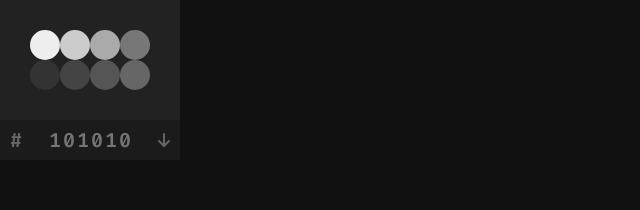
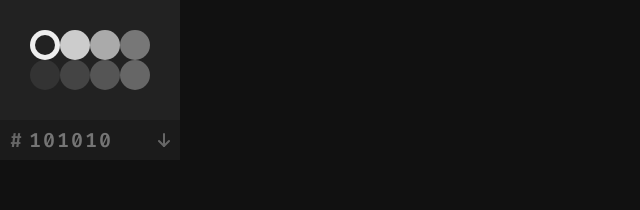
Before and after one commit to slowresonance/colors, a React (Create React App) app: page / in a window 1280 px wide. Both pictures are taken after a click on the element 45 px from the left and 45 px from the top of the page. Shown: the top 210 px of the page, without its empty margins (0-640 px from the left). Built offline with nearby package versions, Linux system fonts and the light colour scheme.

Commit message:
Added circle selection and color changing

```diff
--- a/src/App.js
+++ b/src/App.js
@@ -29,18 +29,15 @@ function App() {
   }, [colors]);
 
   const applyColors = () => {
-    console.log(getCurrentColors());
     for (let key in colors) {
       document
         .querySelector(":root")
         .style.setProperty(`--${key}`, colors[key]);
     }
-    console.log(getCurrentColors());
   };
 
   const handleEnter = (e) => {
     // handle wrong cases
-    if (e.key === "Enter") {
     let updatedColors = {};
     Object.keys(colors).map((key) =>
       key.replace("_", "-") === target
@@ -49,7 +46,8 @@ function App() {
     );
 
     setColors(updatedColors);
-    }
+
+    e.target.value = "";
   };
 
   return (
@@ -58,7 +56,11 @@ function App() {
         {Object.keys(colors).map(
           (key) =>
             key !== "background" && (
-              <Circle id={key.replace("_", "-")} setTarget={setTarget} />
+              <Circle
+                id={key.replace("_", "-")}
+                target={target}
+                setTarget={setTarget}
+              />
             )
         )}
       </div>
@@ -72,7 +74,7 @@ function App() {
           spellCheck="false"
           autoComplete="chrome-off"
           maxLength={6}
-          onKeyDown={handleEnter}
+          onKeyDown={(e) => e.key === "Enter" && handleEnter(e)}
         />
         <div id="save">
           <svg
--- a/src/components/Circle.js
+++ b/src/components/Circle.js
@@ -1,11 +1,19 @@
 import React from "react";
 
-const Circle = ({ id, setTarget }) => {
+const Circle = ({ id, target, setTarget }) => {
   const handleClick = (e) => {
-    setTarget(e.target.id);
-    console.log(e.target.id);
+    e.target.id === "scircle" ? setTarget("") : setTarget(e.target.id);
   };
-  return <div className="circle" id={id} onClick={handleClick}></div>;
+
+  return (
+    <div
+      className={`circle ${target === id ? "selected" : ""}`}
+      id={id}
+      onClick={handleClick}
+    >
+      {target === id ? <div id="scircle"></div> : ""}
+    </div>
+  );
 };
 
 export default Circle;
--- a/src/styles/style.css
+++ b/src/styles/style.css
@@ -59,7 +59,7 @@ body {
 }
 
 #hex {
-  padding: 10px;
+  padding: 10px 5px 10px 10px;
 }
 
 #input {
@@ -68,7 +68,6 @@ body {
   width: 100%;
   color: #eee;
   background: #1b1b1b;
-  text-align: center;
   text-transform: uppercase;
 }
 
@@ -167,4 +166,23 @@ body {
   --b_low: #555555;
   --b_inv: #666666;
 }
+
+.selected {
+  display: -webkit-box;
+  display: -ms-flexbox;
+  display: flex;
+  -webkit-box-align: center;
+      -ms-flex-align: center;
+          align-items: center;
+  -webkit-box-pack: center;
+      -ms-flex-pack: center;
+          justify-content: center;
+}
+
+#scircle {
+  width: 20px;
+  height: 20px;
+  border-radius: 10px;
+  background-color: var(--background);
+}
 /*# sourceMappingURL=style.css.map */
--- a/src/styles/style.scss
+++ b/src/styles/style.scss
@@ -49,7 +49,7 @@ body {
 }
 
 #hex {
-  padding: 10px;
+  padding: 10px 5px 10px 10px;
 }
 
 #input {
@@ -59,7 +59,6 @@ body {
 
   color: #eee;
   background: #1b1b1b;
-  text-align: center;
   text-transform: uppercase;
 }
 
@@ -140,3 +139,16 @@ body {
   --b_low: #555555;
   --b_inv: #666666;
 }
+
+.selected {
+  display: flex;
+  align-items: center;
+  justify-content: center;
+}
+
+#scircle {
+  width: 20px;
+  height: 20px;
+  border-radius: 10px;
+  background-color: var(--background);
+}
```
Also changed, not shown: 1 other file (tests, documents, lock files or other folders). Lines whose indentation alone changed are shown as unchanged.
